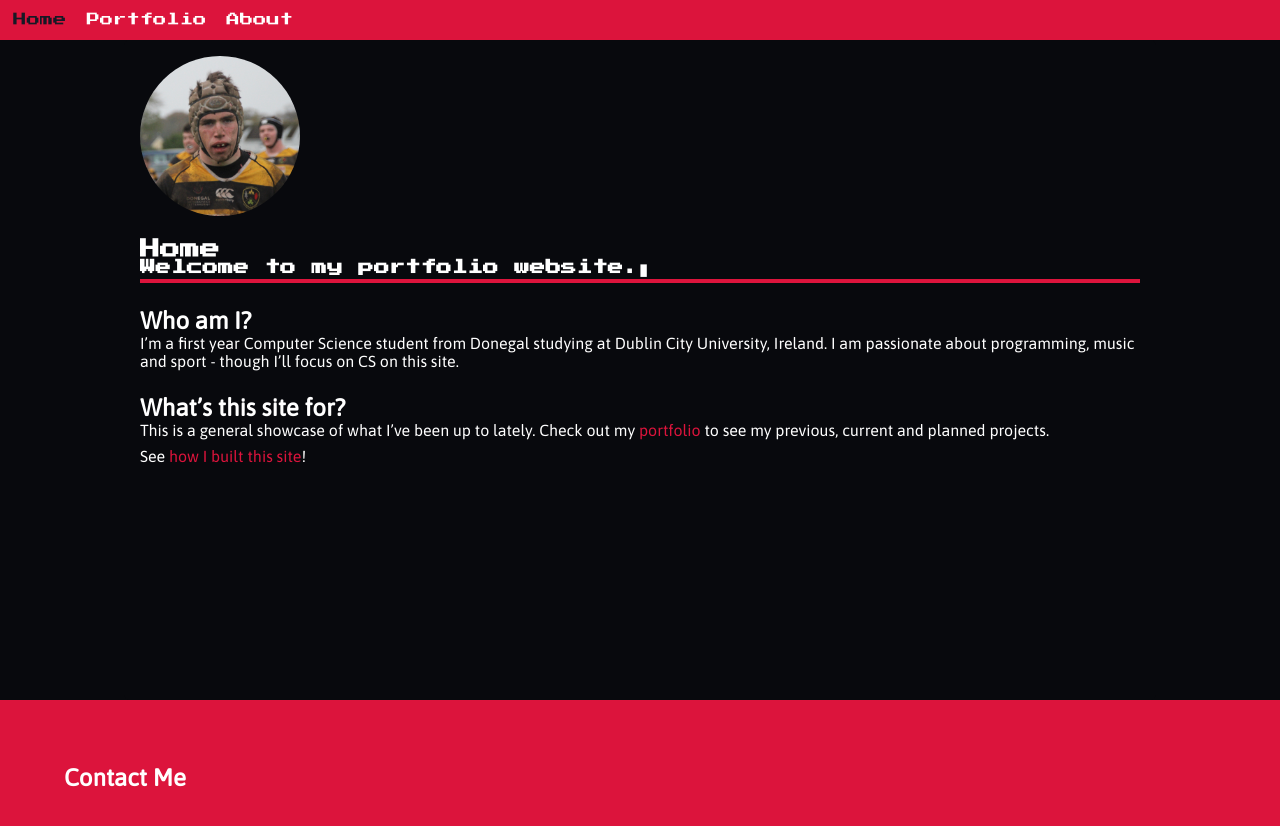
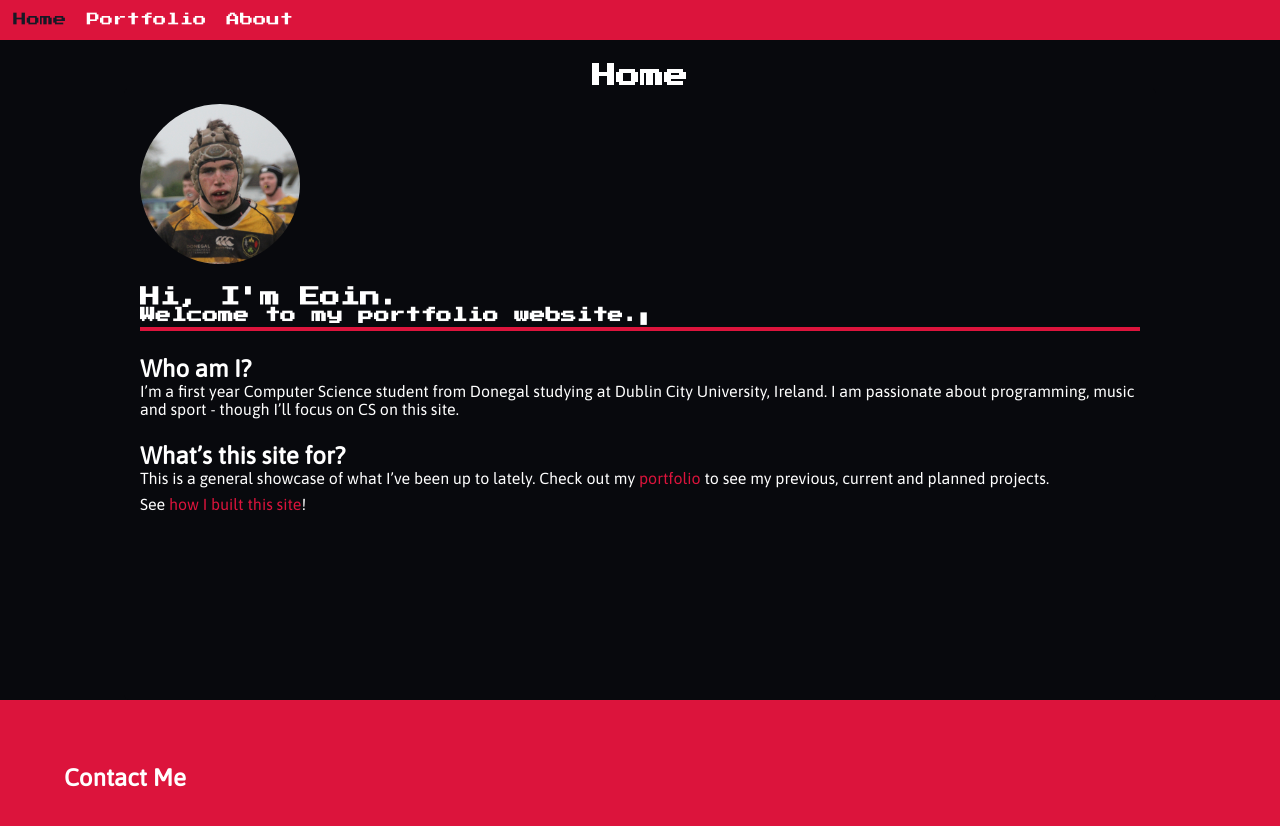
Before and after one commit to eoinparkinson/portfolio-site, a Jekyll site: the page built from index.md, in a window 1280 px wide. Shown: the top 826 px of the page. Built offline with Jekyll 4.4.1, drawn with Linux system fonts in a browser that asks for light colours; a script that is not in the unit is left out.

Commit message:
added page.title variable and page.caption

```diff
--- a/_layouts/home.html
+++ b/_layouts/home.html
@@ -9,6 +9,9 @@
   </head>
   <body>
     {% include navigation.html %}
+	<section class="header-items">
+		<h1 class="title code-font">{{ page.title }}</h1>
+	</section>
 	  <main class="content">
 
 		<section>
@@ -16,8 +19,8 @@
 		</section>
 
 		<section class="code-font">
-			{% if page.title %}
-				<h1>{{ page.title }}</h1>
+			{% if page.caption %}
+				<h1>{{ page.caption }}</h1>
 			{% endif %}
 
 			{% if page.subtitle %}
```
